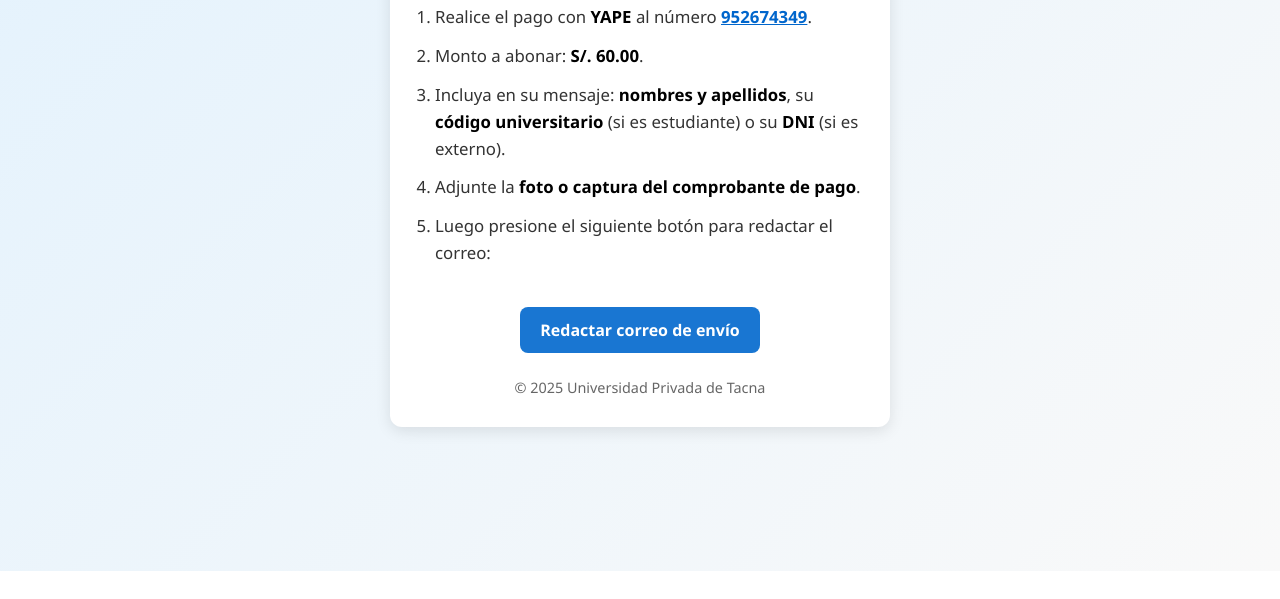
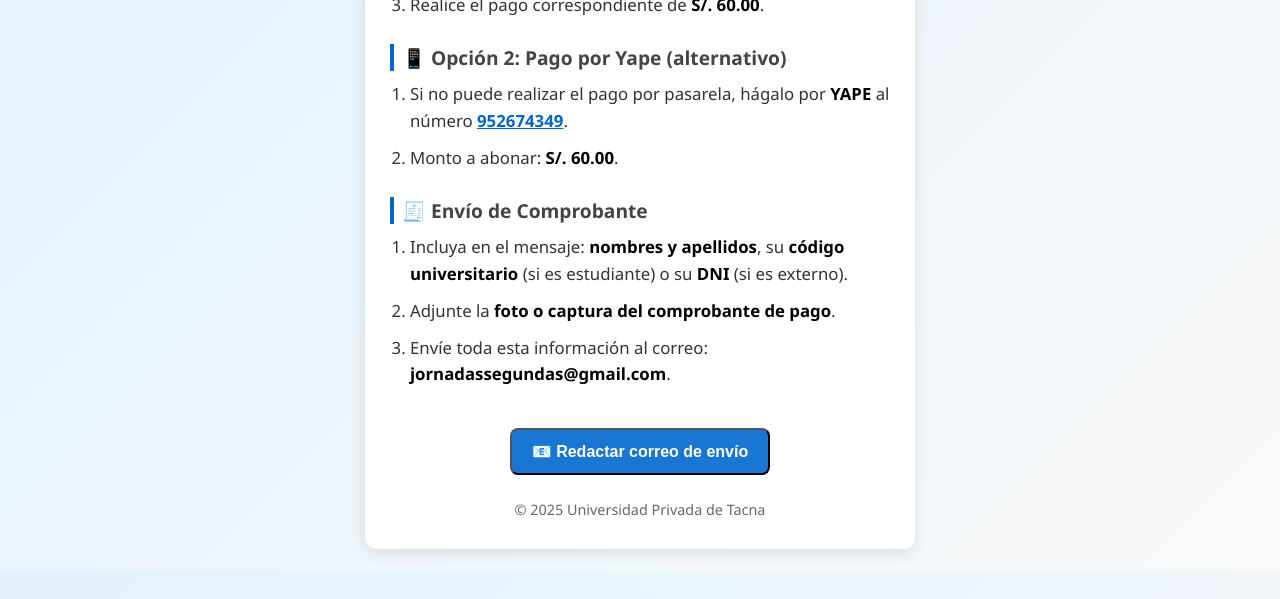
Before and after one commit to autoevaluacionfade-dot/instrucciones-qr, a plain HTML site: page index.html in a window 1280 px wide. Shown: the part 229-828 px from the top of the page. Before the commit the page ends 800 px from the top, so only its background shows below. Drawn offline with Linux system fonts and the light colour scheme.

Commit message:
Update index.html

```diff
--- a/index.html
+++ b/index.html
@@ -3,7 +3,7 @@
 <head>
   <meta charset="UTF-8">
   <meta name="viewport" content="width=device-width, initial-scale=1.0">
-  <title>Instrucciones de Pago - Yape</title>
+  <title>Instrucciones de Pago - Jornadas de Derecho Civil</title>
   <style>
     * {
       box-sizing: border-box;
@@ -27,7 +27,7 @@
       padding: 30px 25px;
       border-radius: 12px;
       box-shadow: 0 4px 15px rgba(0, 0, 0, 0.1);
-      max-width: 500px;
+      max-width: 550px;
       width: 100%;
       text-align: center;
       position: relative;
@@ -39,6 +39,16 @@
       font-size: 1.8rem;
     }
 
+    h2 {
+      color: #444;
+      margin-top: 20px;
+      margin-bottom: 10px;
+      font-size: 1.2rem;
+      text-align: left;
+      border-left: 4px solid #0066cc;
+      padding-left: 8px;
+    }
+
     ol {
       text-align: left;
       margin-left: 20px;
@@ -47,7 +57,7 @@
     }
 
     li {
-      margin-bottom: 12px;
+      margin-bottom: 10px;
       font-size: 1.05rem;
     }
 
@@ -55,7 +65,6 @@
       color: #000;
     }
 
-    /* Número clickeable */
     .copy-phone {
       color: #0066cc;
       cursor: pointer;
@@ -79,6 +88,7 @@
       font-size: 1rem;
       transition: background 0.3s ease;
       margin-top: 15px;
+      cursor: pointer;
     }
 
     .email-btn:hover {
@@ -92,7 +102,7 @@
       color: #666;
     }
 
-    /* Toast (mensaje de confirmación) */
+    /* Toast */
     .toast {
       position: absolute;
       bottom: -50px;
@@ -113,7 +123,6 @@
       opacity: 1;
     }
 
-    /* Responsividad */
     @media (max-width: 600px) {
       .container {
         padding: 20px;
@@ -137,23 +146,31 @@
 <body>
   <div class="container">
     <h1>Instrucciones de Pago</h1>
+
+    <h2>💳 Opción 1: Pasarela de Pagos (recomendada)</h2>
     <ol>
-      <li>Realice el pago con <strong>YAPE</strong> al número
+      <li>Ingrese a la pasarela de pagos de la Universidad.</li>
+      <li>Busque el código: <strong>15996 - "Jornadas de Derecho Civil"</strong>.</li>
+      <li>Realice el pago correspondiente de <strong>S/. 60.00</strong>.</li>
+    </ol>
+
+    <h2>📱 Opción 2: Pago por Yape (alternativo)</h2>
+    <ol>
+      <li>Si no puede realizar el pago por pasarela, hágalo por <strong>YAPE</strong> al número
         <strong class="copy-phone" onclick="copyPhone()">952674349</strong>.
       </li>
       <li>Monto a abonar: <strong>S/. 60.00</strong>.</li>
-      <li>Incluya en su mensaje: <strong>nombres y apellidos</strong>, su <strong>código universitario</strong> (si es estudiante) o su <strong>DNI</strong> (si es externo).</li>
-      <li>Adjunte la <strong>foto o captura del comprobante de pago</strong>.</li>
-      <li>Luego presione el siguiente botón para redactar el correo:</li>
     </ol>
 
-    <!-- Botón universal de correo -->
-    <a
-      class="email-btn"
-      href="mailto:jornadassegundas@gmail.com?subject=Constancia%20de%20Pago%20Yape%20-%20Jornadas%20FADE&body=Estimados,%0D%0A%0D%0AAdjunto mi comprobante de pago de Yape.%0D%0A%0D%0A🔹 Nombre y Apellido:%0D%0A🔹 Código Universitario o DNI:%0D%0A%0D%0A(Adjuntar aquí la captura o foto del pago antes de enviar)%0D%0A%0D%0ASaludos cordiales.%0D%0A"
-    >
-      Redactar correo de envío
-    </a>
+    <h2>🧾 Envío de Comprobante</h2>
+    <ol>
+      <li>Incluya en el mensaje: <strong>nombres y apellidos</strong>, su <strong>código universitario</strong> (si es estudiante) o su <strong>DNI</strong> (si es externo).</li>
+      <li>Adjunte la <strong>foto o captura del comprobante de pago</strong>.</li>
+      <li>Envíe toda esta información al correo: <strong>jornadassegundas@gmail.com</strong>.</li>
+    </ol>
+
+    <!-- Botón universal -->
+    <button class="email-btn" onclick="openEmail()">📧 Redactar correo de envío</button>
 
     <footer>© 2025 Universidad Privada de Tacna</footer>
 
@@ -171,6 +188,34 @@
         alert("No se pudo copiar el número: " + err);
       });
     }
+
+    function openEmail() {
+      const subject = encodeURIComponent("Constancia de Pago - Jornadas de Derecho Civil");
+      const body = encodeURIComponent(
+        "Estimados,\n\nAdjunto mi comprobante de pago.\n\n🔹 Nombre y Apellido:\n🔹 Código Universitario o DNI:\n\n(Adjuntar aquí la captura o foto del pago antes de enviar)\n\nSaludos cordiales."
+      );
+      const email = "jornadassegundas@gmail.com";
+
+      // Detectar si es móvil o escritorio
+      const isMobile = /Android|iPhone|iPad|iPod/i.test(navigator.userAgent);
+
+      if (isMobile) {
+        // Móviles abren directamente la app de correo
+        window.location.href = `mailto:${email}?subject=${subject}&body=${body}`;
+      } else {
+        // Escritorio: intentar abrir Gmail web
+        const gmailUrl = `https://mail.google.com/mail/?view=cm&fs=1&to=${email}&su=${subject}&body=${body}`;
+        const outlookUrl = `https://outlook.live.com/mail/0/deeplink/compose?to=${email}&subject=${subject}&body=${body}`;
+
+        // Verificar si Gmail está disponible (si no, usar mailto)
+        const win = window.open(gmailUrl, "_blank");
+        setTimeout(() => {
+          if (!win || win.closed || typeof win.closed === "undefined") {
+            window.location.href = `mailto:${email}?subject=${subject}&body=${body}`;
+          }
+        }, 1500);
+      }
+    }
   </script>
 </body>
 </html>
```
